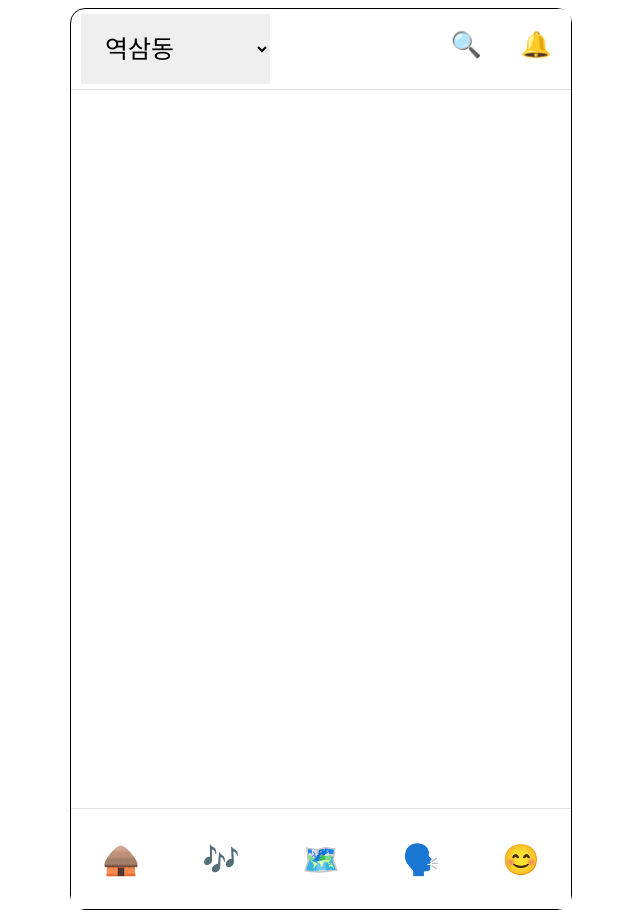
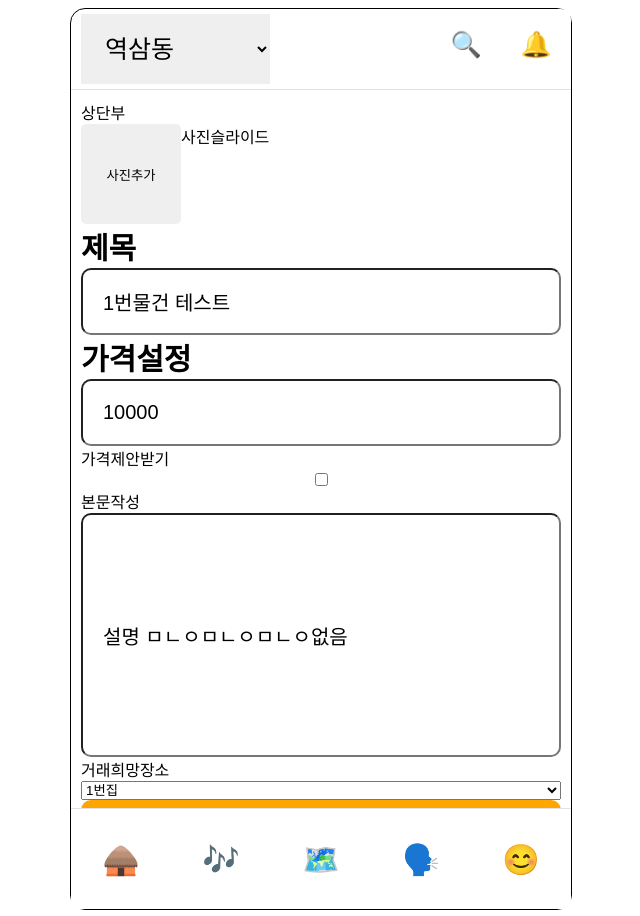
Before and after one commit to reload02/carrot1, a React (Vite) app: page /editcontent/1 in a window 1280 px wide. Shown: the whole page, without its empty margins (319-959 px from the left). Built offline with nearby package versions, Linux system fonts and the light colour scheme.

Commit message:
글 삭제 수정 기능 추가

```diff
--- a/src/App.jsx
+++ b/src/App.jsx
@@ -253,20 +253,20 @@ let itemDatas = [
   },
 ];
 
-export const addItemContext = createContext();
-
 export const itemDatasContext = createContext();
 
 
 
 function App() {
 
-  const [itemdatas , setitemdatas] = useState(itemDatas);
+ const [items , setItems] = useState(itemDatas);
  const itemId = useRef(15)
 
  const newItem  = (item)=>{
-  console.log(itemDatas)
-  setitemdatas([...itemdatas,
+  if(typeof item =='number'){
+    console.log(1)
+  }else{
+  setItems([...items,
     {
     "itemId": itemId.current++,
     "img": [],
@@ -285,26 +285,33 @@ function App() {
     "canEnul": item.enull
   },]
   )
-  console.log(itemdatas)
-}
+  }}
+
+ const delItem = (itemId)=>{
+    itemDatas.map((item)=>{
+      if(item.itemId === itemId){
+        item.title='삭제'
+        setItems(itemDatas)
+      }
+      }  )
+
+ }
 
 
   return (
    <div className='App'>
       <Header/>
-      <itemDatasContext.Provider value={itemdatas} >
-       <addItemContext.Provider value={newItem}>
+      <itemDatasContext.Provider value={{items, setItems,itemId}} >
         <Routes>
           <Route path = "/" element={<Home />}/>
           <Route path = "/chatting" element={<Chatting/>}/>
           <Route path = "/citylife" element={<CityLife/>}/>
           <Route path = "/citymap" element={<CityMap/>}/>
-          <Route path = "/editcontent" element={<EditContent/>}/>
+          <Route path = "/editcontent/:id" element={<EditContent/>}/>
           <Route path = "/myinfo" element={<MyInfo/>}/>
           <Route path = "/newcontent" element={<NewContent/>}/>
           <Route path = "/iteminfo/:id" element={<ItemInfo/>}/>
         </Routes>
-        </addItemContext.Provider>
     </itemDatasContext.Provider>
     <Footer className="Footer"/>
     </div>
--- /dev/null
+++ b/src/component/DelModal.css
@@ -0,0 +1,21 @@
+.modal-overlay {
+    position: fixed;
+    top: 0;
+    left: 0;
+    width: 100%;
+    height: 100%;
+    background-color: rgba(0, 0, 0, 0.5); /* 배경 어둡게 */
+    display: flex;
+    justify-content: center;
+    align-items: center;
+  }
+
+  /* 모달 내용 */
+  .modal-content {
+    background-color: white;
+    padding: 20px;
+    border-radius: 5px;
+    max-width: 500px;
+    width: 100%;
+    text-align: center;
+  }
--- a/src/component/DelModal.jsx
+++ b/src/component/DelModal.jsx
@@ -0,0 +1,44 @@
+import './DelModal.css'
+import { useContext } from 'react';
+import { useNavigate } from 'react-router-dom';
+import { itemDatasContext } from '../App';
+
+
+const Modal = ({ isOpen, onClose ,itemId}) => {
+     const {items,setItems} = useContext(itemDatasContext);
+
+     const nav = useNavigate();
+    // 모달이 열려 있을 때만 렌더링
+if (!isOpen) return null;
+
+    const delItem = (itemId)=>{
+
+       setItems(items.filter((item)=>
+            !(item.itemId==itemId)
+            ))
+
+    }
+
+
+
+
+
+    return (
+      <div className="modal-overlay">
+        <div className="modal-content">
+          <h2>게시글을 삭제 하시겠습니까?</h2>
+          <p>삭제시 복구가 불가능 합니다.</p>
+          <button onClick={()=>{onClose();
+            delItem(itemId)
+
+          }}>삭제</button>
+          <button onClick={()=>{onClose();
+            nav(`editcontent/${itemId}`)}
+          }>수정</button>
+          <button onClick={onClose}>취소</button>
+        </div>
+      </div>
+    );
+  };
+
+  export default Modal;
--- a/src/component/List.jsx
+++ b/src/component/List.jsx
@@ -1,9 +1,21 @@
 import './List.css'
-import { useNavigate } from 'react-router-dom'
+import { useNavigate} from 'react-router-dom'
+import { useState,useRef } from 'react';
+import Modal from './DelModal';
 
 const List = ({items})=>{
-    let isMore = false;
+    const isMore = useRef(false);
     const navigate = useNavigate();
+    const [isModalOpen,setIsModalOpen]  = useState(false);
+
+    const openModal = () => {
+        setIsModalOpen(true);
+      };
+
+      const closeModal = () => {
+        setIsModalOpen(false);
+      };
+
 
     const MovePage = (pageName) =>{
         navigate(`/${pageName}`)
@@ -11,7 +23,7 @@ const List = ({items})=>{
 
 return(
     <div className="List" onClick = {()=>{
-        if(!isMore)MovePage(`iteminfo/${items.itemId}`)}}>
+        if(!isMore.current)MovePage(`iteminfo/${items.itemId}`)}}>
         {/*사진 , 제목, (가까우면 거리)지역, 시간 , 태그 ,  가격 , 더보기 (숨기기,설명,신고,닫기) 관심수 채팅수 좋아요수*/}
         <div className="imgCont"><button className='img'>사진입니다</button></div>
         <div className='box'>
@@ -22,9 +34,11 @@ return(
                     <div className="priceCont">{items.price}원</div>
                 </div>
                     <button className="moreCont" onClick = {()=>{
-                        isMore = true
+                        isMore.current = true
+                        openModal()
+                        }}>:</button>
+                        <Modal isOpen={isModalOpen} onClose={closeModal} itemId = {items.itemId}/>
 
-                        }}>:</button>
             </div>
                 <div className="responeCont">♡{items.heart} ☏{items.chatTime}</div>
         </div>
--- a/src/pages/EditContent.jsx
+++ b/src/pages/EditContent.jsx
@@ -1,5 +1,92 @@
+import './NewContent.css'
+import { useState, useContext } from 'react'
+import { useNavigate,useParams } from 'react-router-dom'
+import { itemDatasContext } from '../App'
+
 const EditContent = ()=>{
-    return (<div>글 수정</div>)
+
+    const { id } = useParams();
+    const {items,setItems,itemId} = useContext(itemDatasContext);
+
+    const [title , setTitle] = useState(items.filter((i)=>i.itemId==id)[0].title);
+    const [price , setPrice] = useState(items.filter((i)=>i.itemId==id)[0].price);
+    const [explain , setExplan] = useState(items.filter((i)=>i.itemId==id)[0].explain);
+    const [enull , setEnull] = useState(items.filter((i)=>i.itemId==id)[0].canEnul);
+
+    const item = {
+        title : "" ,
+        price : "",
+        explain : "",
+        enull : "",
+    }
+
+    const navigate = useNavigate();
+    const MovePage = () =>{
+        navigate('/')
+    }
+    const delItem = (itemId)=>{
+        setItems(items.filter((item)=>
+             !(item.itemId==itemId)
+             ))
+     }
+
+    const editItem  = (item)=>{
+
+        console.log(items[id-1])
+
+       items[id-1].title = item.title
+       items[id-1].explain = item.explain
+       items[id-1].price = item.price
+       items[id-1].canEnul = item.canEnul
+       console.log(items[id-1])
+
+
+        setItems([...items]
+        )
+
+    }
+
+    return (<div className='NewContent'>
+        <div>상단부</div>
+        <div className='pictures'>
+            <button>사진추가</button>
+            <div>사진슬라이드</div>
+        </div>
+        <div className='body'>
+        <div className='title'>제목</div>
+        <input className='inputTitle' placeholder='제목을 입력' onChange={(e)=>{setTitle(e.target.value)}} value={title}></input>
+        <div className='title'>가격설정</div>
+        <input className="inputTitle" placeholder='가격을 입력' onChange={(e)=>{
+            if(Number.isNaN(e.target.value-0)) return;
+            if(price==0)setPrice(e.target.value.slice(1))
+            else setPrice(e.target.value)
+            }} value={price}></input>
+        <>
+        <span>가격제안받기</span>
+        <input type='checkBox' onChange={()=>{
+            setEnull(!enull)
+        }}></input>
+        </>
+
+        <div>본문작성</div>
+        <input className='inputexplan' placeholder='설명작성' onChange={(e)=>{setExplan(e.target.value)}}value={explain}></input>
+        <div>거래희망장소</div>
+        <select>거래희망장소
+            <option value="a">1번집</option>
+            <option value="b">2번집</option>
+            <option value="c">3번집</option>
+        </select>
+        </div>
+
+        <button className='end' onClick={()=>{
+            item.title = title
+            item.enull = enull
+            item.explain = explain
+            item.price = price
+            editItem(item)
+            MovePage()
+        }}>작성완료</button>
+        </div>)
 }
 
 export default EditContent
--- a/src/pages/Home.jsx
+++ b/src/pages/Home.jsx
@@ -1,27 +1,23 @@
 import './Home.css'
 import List from "../component/List"
-import { useContext } from 'react'
+import { useContext, useState ,useEffect,useRef} from 'react'
 import { itemDatasContext } from '../App'
 import { useNavigate } from 'react-router-dom'
 
 const Home = ()=>{
-
+    const {items} = useContext(itemDatasContext);
     const navigate = useNavigate();
-
     const MovePage = (pageName) =>{
         navigate(`/${pageName}`)
     }
 
 
-    const itemDatas = useContext(itemDatasContext);
+
     return (
     <div className="Home">
         <button onClick={()=>{MovePage('newcontent')}} className='plusButton'>+</button>
-        {itemDatas.map((items)=>(
-            <List items = {items} key={items.itemId}/>))}
-
-
-
+        {items.map((i)=>(
+            <List items = {i} key={i.itemId}/>))}
     </div>
     )
 }
--- a/src/pages/ItemInfo.jsx
+++ b/src/pages/ItemInfo.jsx
@@ -5,17 +5,16 @@ import './ItemInfo.css'
 
 const ItemInfo = ()=>{
     const { id } = useParams();
-    const itemDatas = useContext(itemDatasContext);
+    const {items} = useContext(itemDatasContext);
 
 return(<div className='ItemInfo'>
     <button className='picture'>사진입니다</button>
     <div className='userInfo'>유저정보</div>
     <div className='itemInfo'>
         <div className='title'>
-            {console.log(itemDatas)}
-            {itemDatas[id-1].title}
+            {(items.filter((i)=>i.itemId==id))[0].title}
         </div>
-        {itemDatas[id-1].explain}
+        {(items.filter((i)=>i.itemId==id))[0].explain}
     </div>
 </div>)
 }
--- a/src/pages/NewContent.jsx
+++ b/src/pages/NewContent.jsx
@@ -1,17 +1,41 @@
 import './NewContent.css'
 import { useState, useContext } from 'react'
-import { addItemContext } from '../App'
 import { useNavigate } from 'react-router-dom'
+import { itemDatasContext } from '../App'
 
 const NewContent = ()=>{
 
-    const newitem = useContext(addItemContext)
+    const {items,setItems,itemId} = useContext(itemDatasContext);
     const navigate = useNavigate();
 
     const MovePage = () =>{
         navigate('/')
     }
 
+    const newItem  = (item)=>{
+        if(typeof item =='number'){
+          console.log(1)
+        }else{
+        setItems([...items,
+          {
+          "itemId": itemId.current++,
+          "img": [],
+          "title": item.title,
+          "explain": item.explain,
+          "lenth": "100m",
+          "locationq": "행운동",
+          "uploadTime": "10분전",
+          "price": item.price,
+          "chatTime": 6,
+          "heart": 10,
+          "seeTime": 0,
+          "userID": 1,
+          "category": "전자제품",
+          "hopeTradePlace": "행운동 공원",
+          "canEnul": item.enull
+        },]
+        )
+        }}
 
 
     const [title , setTitle] = useState("");
@@ -63,7 +87,7 @@ const NewContent = ()=>{
             item.enull = enull
             item.explain = explain
             item.price = price
-           newitem(item)
+           newItem(item)
             MovePage()
         }}>작성완료</button>
         </div>)
```
